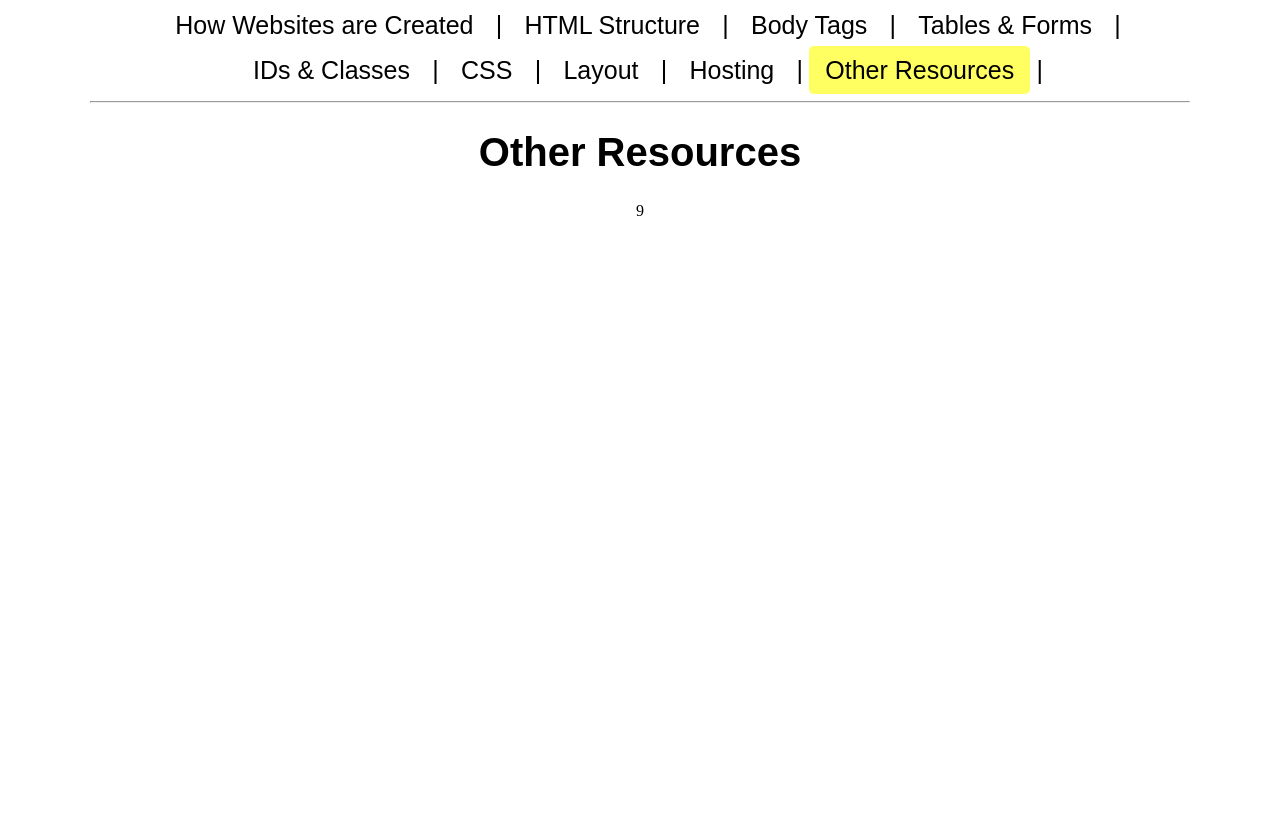
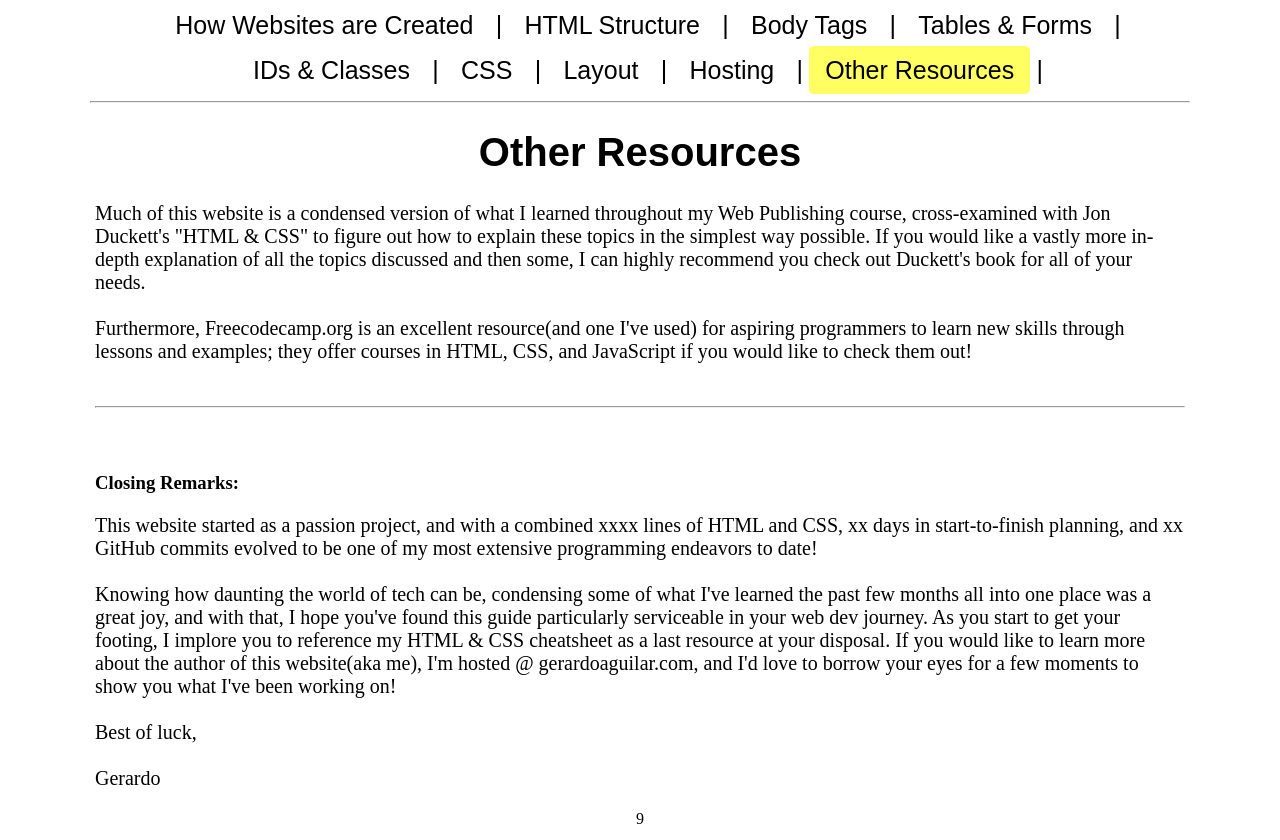
Before and after one commit to gaguiIar/WebDevTut, a plain HTML site: page otherResources.html in a window 1280 px wide. Shown: the part 328-1168 px from the top of the page. Before the commit the page ends 800 px from the top, so only its background shows below. Drawn offline with Linux system fonts and the light colour scheme; a web font is replaced by a local one.

Commit message:
other resources stuff added

```diff
--- a/otherResources.html
+++ b/otherResources.html
@@ -7,6 +7,9 @@
   <link rel="stylesheet" href="style/master.css">
   <title>Introduction to Web Development</title>
   <style media="screen">
+  .textInfo h3 {
+    font-family: ComfortaaReg;
+  }
 
   </style>
 </head>
@@ -54,6 +57,9 @@
         <h1>Other Resources</h1>
       </div>
       <div class="textInfo">
+        <p>Much of this website is a condensed version of what I learned throughout my Web Publishing course, cross-examined with Jon Duckett's "HTML & CSS" to figure out how to explain these topics in the simplest way possible. If you would like a vastly more in-depth explanation of all the topics discussed and then some, I can highly recommend you check out Duckett's book for all of your needs. <br><br>Furthermore, Freecodecamp.org is an excellent resource(and one I've used) for aspiring programmers to learn new skills through lessons and examples; they offer courses in HTML, CSS, and JavaScript if you would like to check them out!<br><br><hr><br><br></p>
+        <h3>Closing Remarks:</h3>
+        <p> This website started as a passion project, and with a combined xxxx lines of HTML and CSS, xx days in start-to-finish planning, and xx GitHub commits evolved to be one of my most extensive programming endeavors to date!<br><br>Knowing how daunting the world of tech can be, condensing some of what I've learned the past few months all into one place was a great joy, and with that, I hope you've found this guide particularly serviceable in your web dev journey. As you start to get your footing, I implore you to reference my HTML & CSS cheatsheet as a last resource at your disposal. If you would like to learn more about the author of this website(aka me), I'm hosted @ gerardoaguilar.com, and I'd love to borrow your eyes for a few moments to show you what I've been working on!<br><br>Best of luck,<br><br>Gerardo</p>
 
 
       </div>
```
